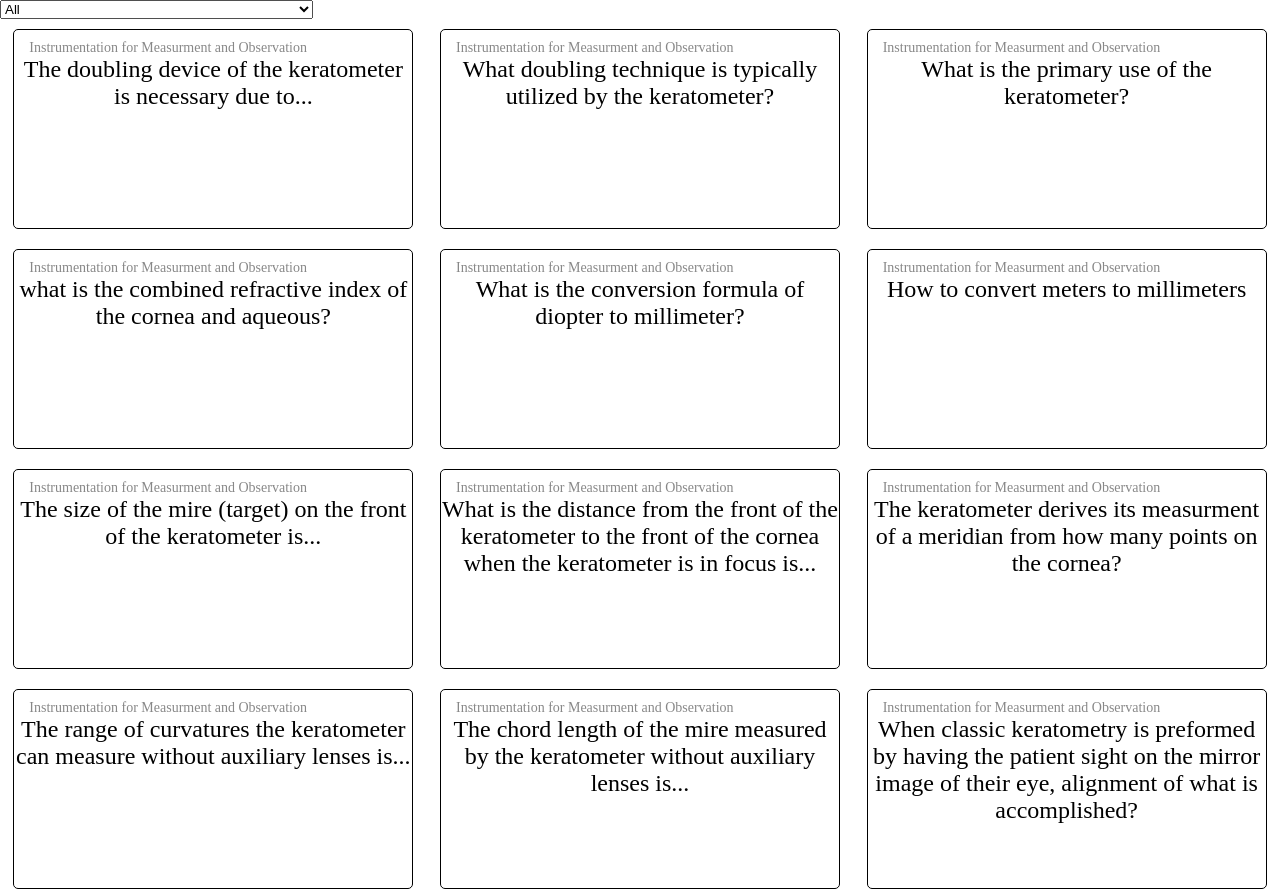
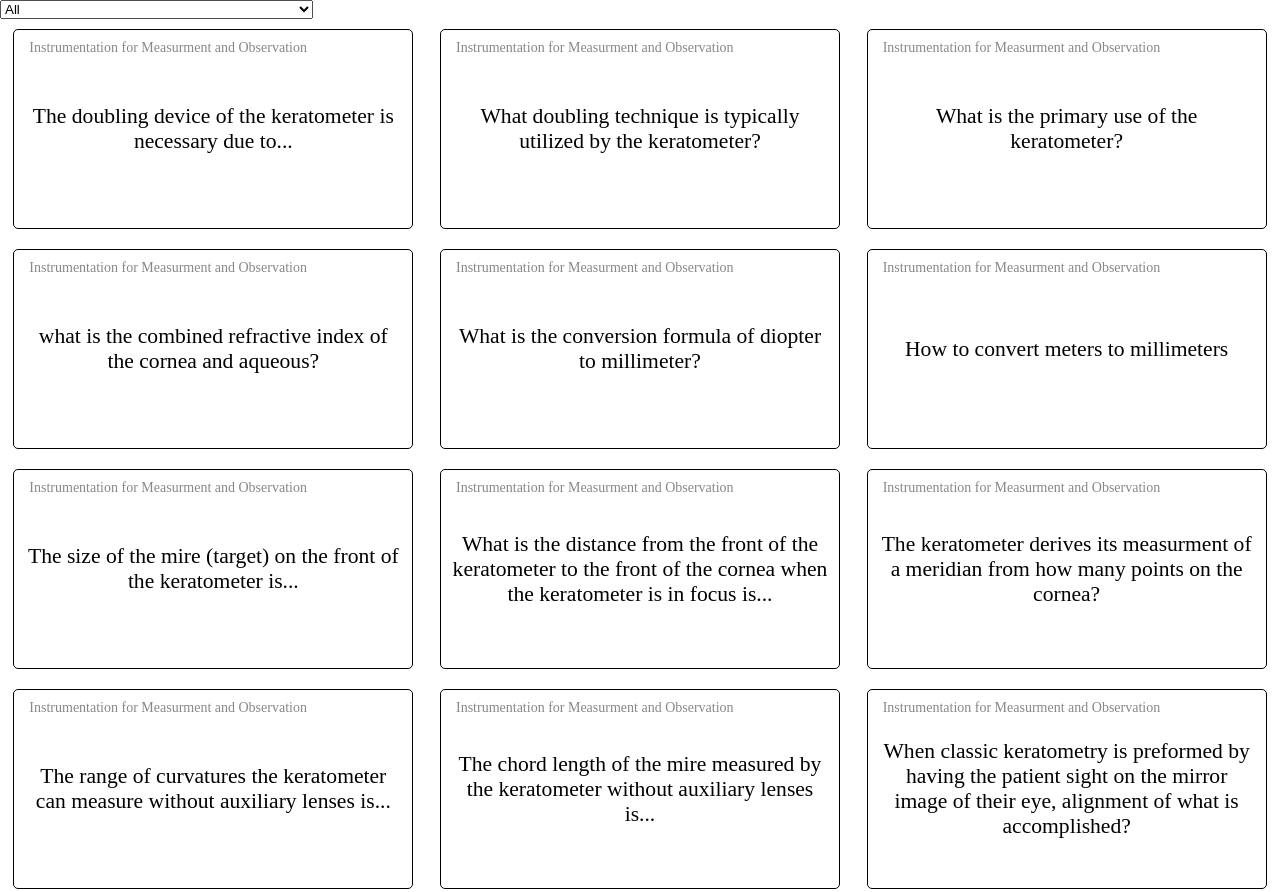
Before and after one commit to beto1030/ncle, a website: page index.html in a window 1280 px wide. Shown: the top 892 px of the page. Drawn offline with Linux system fonts and the light colour scheme.

Commit message:
update css of cards to align text vertically and horizontaly centered

```diff
--- a/css/cardStyle.css
+++ b/css/cardStyle.css
@@ -3,8 +3,8 @@ main {
     display: flex;
     flex-wrap: wrap;
 }
+
 main > .card {
-    text-align: center;
     font-size: 18pt;
 
     height: 200px;
@@ -19,10 +19,12 @@ main > .card {
     position: relative;
 
     perspective: 1000px;
-
 }
 
 main > .card > .front, main > .card > .back {
+    display: flex;
+    justify-content: center; /* Horizontally center the main content */
+    align-items: center; /* Vertically center the main content */
 
     height: 100%;
     width: 100%;
@@ -34,11 +36,22 @@ main > .card > .front, main > .card > .back {
     border: 1px solid black;
     border-radius: 5px;
 
+    box-sizing: border-box; /* Include padding in height/width calculation */
 }
+
 .category {
+    position: absolute;
+    top: 10px;
+    left: 15px;
+
     font-size: 14px; /* Adjust as needed */
     color: #888; /* Optional: Adjust color */
-    text-align: left;
-    padding-left: 15px;
-    padding-top: 10px;
 }
+
+/* Optional: Ensure text in the .term is centered */
+.term {
+    text-align: center;
+    padding: 0 10px; /* Optional: add some padding for text */
+    font-size: .9em; /* Adjust the size relative to the viewport width */
+
+}
```
Also changed, not shown: 1 other file.
